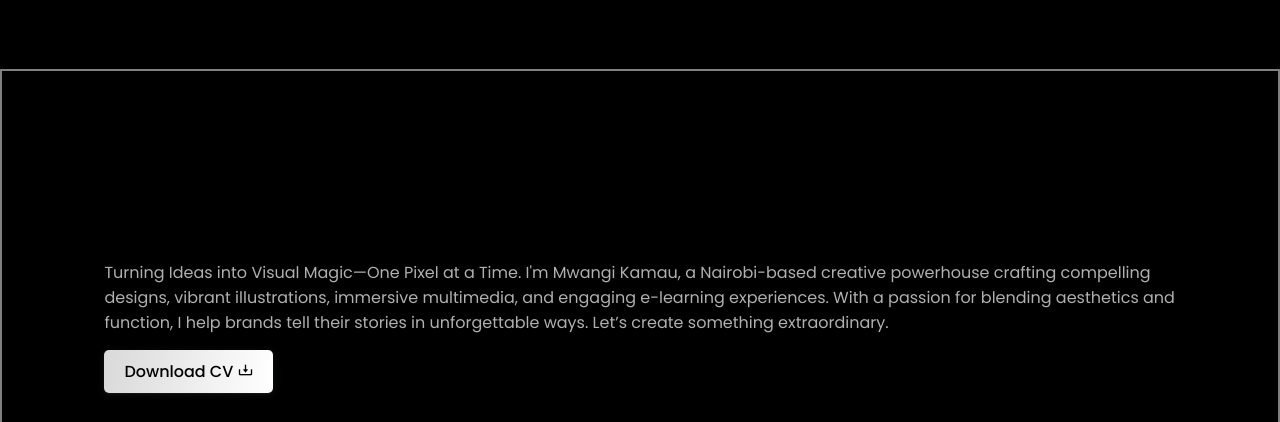
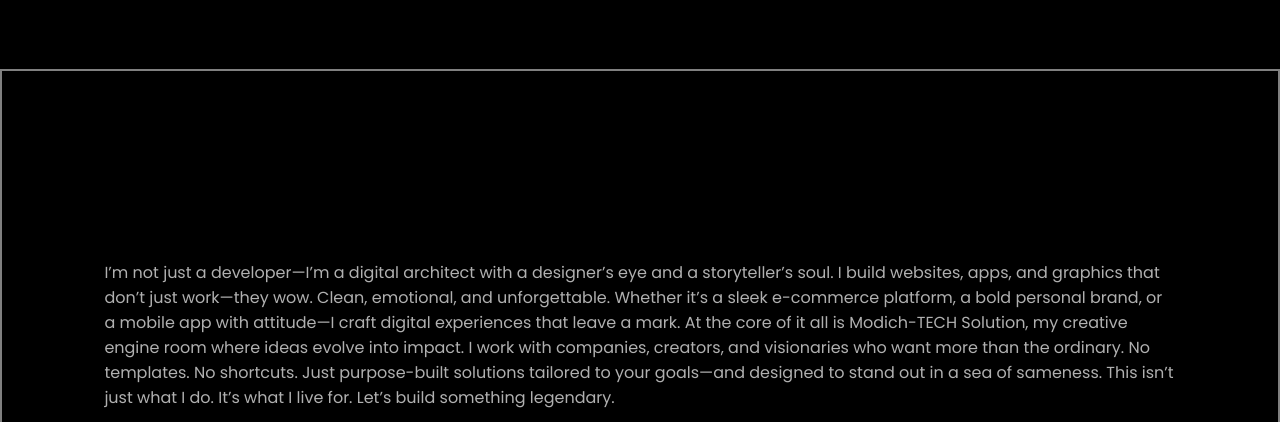
Before and after one commit to Testing404Tech/Testing..., a plain HTML site: page index.html in a window 1280 px wide. Shown: the part 501-923 px from the top of the page. Drawn offline with nearby package versions, Linux system fonts and the light colour scheme; files whose address does not match are found by name.

Commit message:
Update index.html

```diff
--- a/index.html
+++ b/index.html
@@ -97,10 +97,16 @@ Looking for a <b>Website</b>, App, or Graphics Design that stand out? I craft di
         <div class="about-content">
             <h2 class="heading">About Me</h2>
             <!-- <h3>3 Year's Experience on Product Design</h3> -->
-            <p>Turning Ideas into Visual Magic—One Pixel at a Time.
+            <p>I’m not just a developer—I’m a digital architect with a designer’s eye and
+                a storyteller’s soul. I build websites, apps, and graphics that don’t just work—they wow.
+                Clean, emotional, and unforgettable. Whether it’s a sleek e-commerce platform, a bold personal brand, or
+                a mobile app with attitude—I craft digital experiences that leave a mark.
 
-                I'm Mwangi Kamau, a Nairobi-based creative powerhouse crafting compelling designs, vibrant illustrations, immersive multimedia, and engaging e-learning experiences. With
-                a passion for blending aesthetics and function, I help brands tell their stories in unforgettable ways. Let’s create something extraordinary.</p>
+               At the core of it all is Modich-TECH Solution, my creative engine room where ideas evolve into impact.
+                I work with companies, creators, and visionaries who want more than the ordinary. No templates. No shortcuts.
+                Just purpose-built solutions tailored to your goals—and designed to stand out in a sea of sameness.
+
+                This isn’t just what I do. It’s what I live for. Let’s build something legendary.</p>
 
 
             <div class="cvContent">
```
